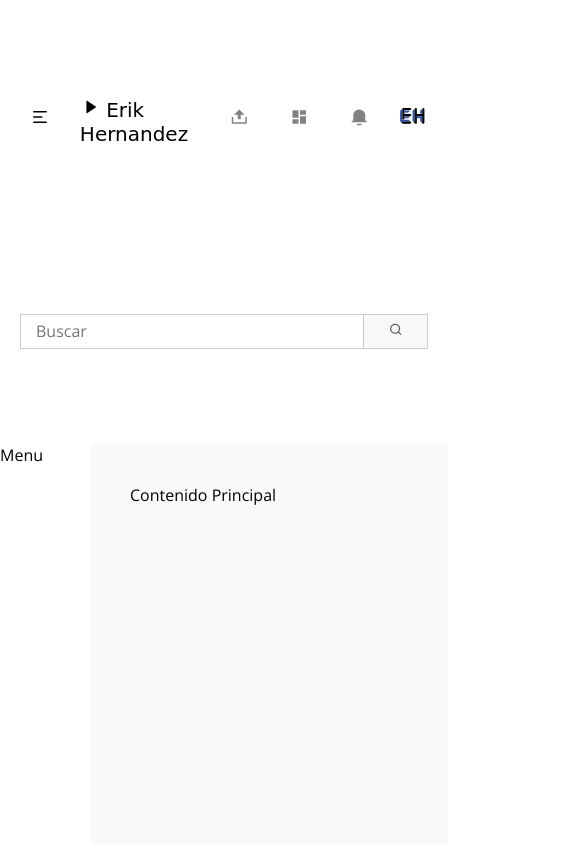
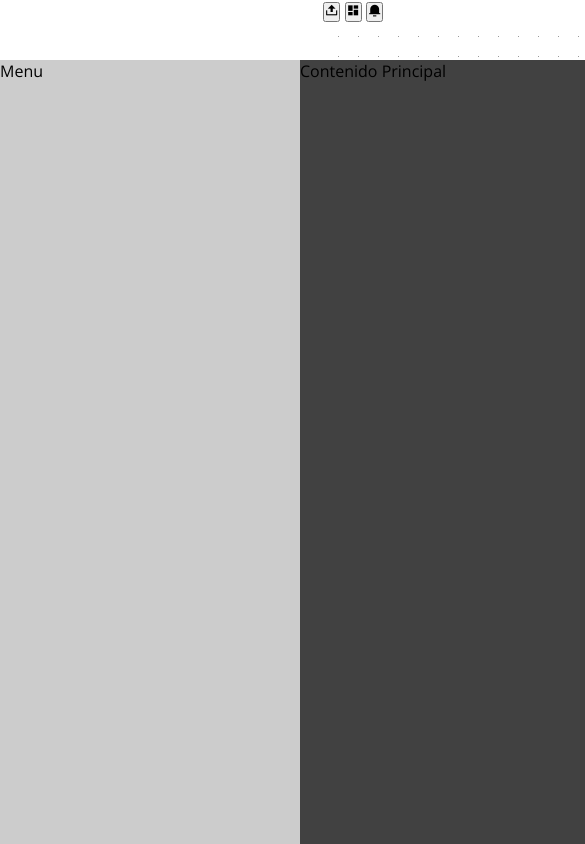
Before and after one commit to Erik161/-YouTube-homepage-with-html-css-flexbox-and-GRID, a plain HTML site: page index.html in a window 390 px wide. Shown: the top 844 px of the page, 585 px wide, since content can reach past the window. Drawn offline with nearby package versions, Linux system fonts and the light colour scheme.

Commit message:
Actualizacion de Css

```diff
--- a/CSS/style.css
+++ b/CSS/style.css
@@ -1,38 +1,40 @@
-
-* {
+*{
     padding: 0;
     margin: 0;
     box-sizing: border-box;
 }
 
-body {
+body{
     font-family: 'Open Sans', sans-serif;
 }
 
-a {
+a{
     text-decoration: none;
-	color: #000;
+    color: black;
 }
 
-.contenedor {
+.contenedor{
     width: 100%;
-	min-height: 100vh;
-	margin: 0 auto;
+    min-height: 100vh; /*Define una altura minima */
+    margin: 0 auto; /* Para Centrar el contenedor */
     display: grid;
-	grid-template-columns: minmax(90px, 90px) auto;
-	grid-template-rows: 60px auto;
-	grid-template-areas: "header header"
-						 "menu contenido";
-	transition: all .3s ease;
+    grid-template-columns: 90px auto; /*Se define 2 columnas| una de 90px| la segunda en auto */
+    grid-template-rows: 60px auto;/*Se define 2 columnas una de 60px| la segunda en auto */
+    grid-template-areas: "header header" /*Abarca las 2 columnas disponibles */
+                        "menu contenido";/*Indicamos que menu tenga una columna y contenido tenga otra columna*/
+    transition: all .3s ease ;
 }
 
-.contenedor.active {
-	grid-template-columns: minmax(300px, 18%) auto;
+.contenedor.activate{
+    grid-template-columns: 300px auto;/*Se define 2 columnas una de 300px| la segunda en auto */
+
 }
 
-/* ---- ---- ---- HEADER ---- ---- ---- */
-.header {
-	grid-area: header;
+/*-------------------- -------------------HEADER-------------------- -------------------*/
+
+.header{
+    grid-area: header;/*Indicamos en grid que esta es el area Header  */
+    background: #fff;
     padding: 0 20px;
     display: grid;
     grid-template-columns: auto 1fr auto;
@@ -42,13 +44,13 @@ a {
     grid-template-areas: "logo busqueda iconos";
 }
 
-.header .contenedor-logo {
+.header.contenedor-logo{
 grid-area: logo;
 display: flex;
 align-items: center;
 }
 
-.header .contenedor-logo .boton-menu {
+.header.contenedor-logo .boton-menu{
     border: none;
     padding: 10px;
     background: none;
@@ -60,13 +62,13 @@ a {
     margin-right: 20px;
 }
 
-.header .contenedor-logo .boton-menu:hover {
+.header.contenedor-logo .boton-menu:hover{
     background: #E7E7E7;
 }
 
-.header .contenedor-logo .logo .fas {
+.header.contenedor-logo .logo .fas{
     background: #ff0000;
-	padding: 7px 12px;
+    padding: 7px 12px ;
     border-radius: 4px;
     font-size: 8px;
     color: #fff;
@@ -75,191 +77,49 @@ a {
     margin-right: 4px;
 }
 
-.header .contenedor-logo .logo {
-	font-family: 'Bebas Neue', cursive;
+
+.header.contenedor-logo .logo{
+    font-family:'Bebas Neue', cursive;
     font-size: 20px;
     position: relative;
     top: 2px;
 }
 
-.header .barra-busqueda {
+
+
+.header.barra-busqueda{
     grid-area: busqueda;
     display: flex;
-	align-items: center;
-	justify-content: center;
 }
 
-.header .barra-busqueda input {
+.header.barra-busqueda input{
     min-width: 60%;
     padding: 0 15px;
     height: 35px;
     line-height: 35px;
-	border: 1px solid #ccc;
+    border: 1px solid #ccc ;
     font-size: 16px;
     font-family: 'Open Sans', sans-serif;
 }
 
-.header .barra-busqueda button {
-	height: 35px;
-	border: 1px solid #ccc;
-	border-left: none;
-	color: #545454;
-	background: #f8f8f8;
-	padding: 0 25px;
-	cursor: pointer;
+
+
+
+.header.botones-header{
+    grid-area: iconos;
 }
 
-.header .barra-busqueda button:hover {
-	background: #f5f5f5;
+
+
+
+/*-------------------- -------------------MENU LATERAL-------------------- -------------------*/
+
+.menu-lateral{
+    grid-area: menu;/*Indicamos en grid que esta es la area menu */
+    background: #ccc;
 }
 
-.header .botones-header {
-	grid-area: iconos;
-	display: flex;
-	align-items: center;
+.main{
+    grid-area: contenido;/*Indicamos en grid que esta es la area contenido */
+    background: #414141;
 }
-
-.header .botones-header button {
-	background: none;
-	border: none;
-	width: 40px;
-	height: 40px;
-	font-size: 18px;
-	padding: 7px 12px;
-	border-radius: 100px;
-	color: #828282;
-	margin-right: 20px;
-	cursor: pointer;
-}
-
-.header .botones-header button:hover {
-	background: #e7e7e7;
-}
-
-.header .botones-header .avatar {
-	width: 30px;
-	height: 30px;
-	display: inline-block;
-}
-
-.header .botones-header .avatar img {
-	vertical-align: top;
-	width: 100%;
-	border-radius: 100px;
-}
-
-/* ---- ---- ---- Menu Lateral ---- ---- ---- */
-
-.menu-lateral {
-	grid-area: menu;
-	background: #fff;
-	overflow: hidden;
-}
-
-.menu-lateral a {
-	display: block;
-	padding: 15px 35px;
-	color: #000;
-	min-width: 800px;
-}
-
-.menu-lateral a:hover {
-	background: #e5e5e5;
-}
-
-.menu-lateral a.active {
-	background: #e5e5e5;
-	font-weight: bold;
-}
-
-.menu-lateral .fas {
-	color: #606060;
-	margin-right: 32px;
-	width: 20px;
-	text-align: center;
-}
-
-.menu-lateral a.active .fas {
-	color: #ff0000;
-}
-
-.menu-lateral hr {
-	margin: 20px 0;
-	border: 1px solid #dfdfdf;
-}
-
-/* ---- ---- ---- Contenido Principal ---- ---- ---- */
-.main {
-	grid-area: contenido;
-	background: #f9f9f9;
-	padding: 40px;
-}
-
-.main .titulo {
-	margin-bottom: 20px;
-}
-
-.main .grid-videos {
-	display: grid;
-	grid-gap: 40px 20px;
-	grid-template-columns: repeat(4, 1fr);
-}
-
-.main .grid-videos .video {
-	width: 100%;
-	display: block;
-}
-
-.main .grid-videos .video img {
-	width: 100%;
-}
-
-/* ---- ---- ---- Mediaqueries ---- ---- ---- */
-@media screen and (max-width: 1200px) {
-	.main .grid-videos {
-		grid-template-columns: repeat(3, 1fr);
-	}
-
-	.header .contenedor-logo .logo span {
-		display: none;
-	}
-
-	.header .barra-busqueda input {
-		min-width: 70%;
-	}
-}
-
-@media screen and (max-width: 992px) {
-	.main .grid-videos {
-		grid-template-columns: repeat(2, 1fr);
-	}
-}
-
-@media screen and (max-width: 768px) {
-	.contenedor {
-		grid-template-rows: auto;
-	}
-
-	.header {
-		padding: 20px;
-		grid-template-columns: auto auto;
-		justify-content: space-between;
-		grid-template-areas: "logo iconos"
-							 "busqueda busqueda";
-	}
-
-	.header .contenedor-logo .logo span {
-		display: inline;
-	}
-
-	.header .barra-busqueda input {
-		min-width: auto;
-		width: 100%;
-	}
-}
-
-@media screen and (max-width: 576px) {
-	.main .grid-videos {
-		grid-template-columns: 1fr;
-	}
-}
```
Lines whose indentation alone changed are shown as unchanged.
